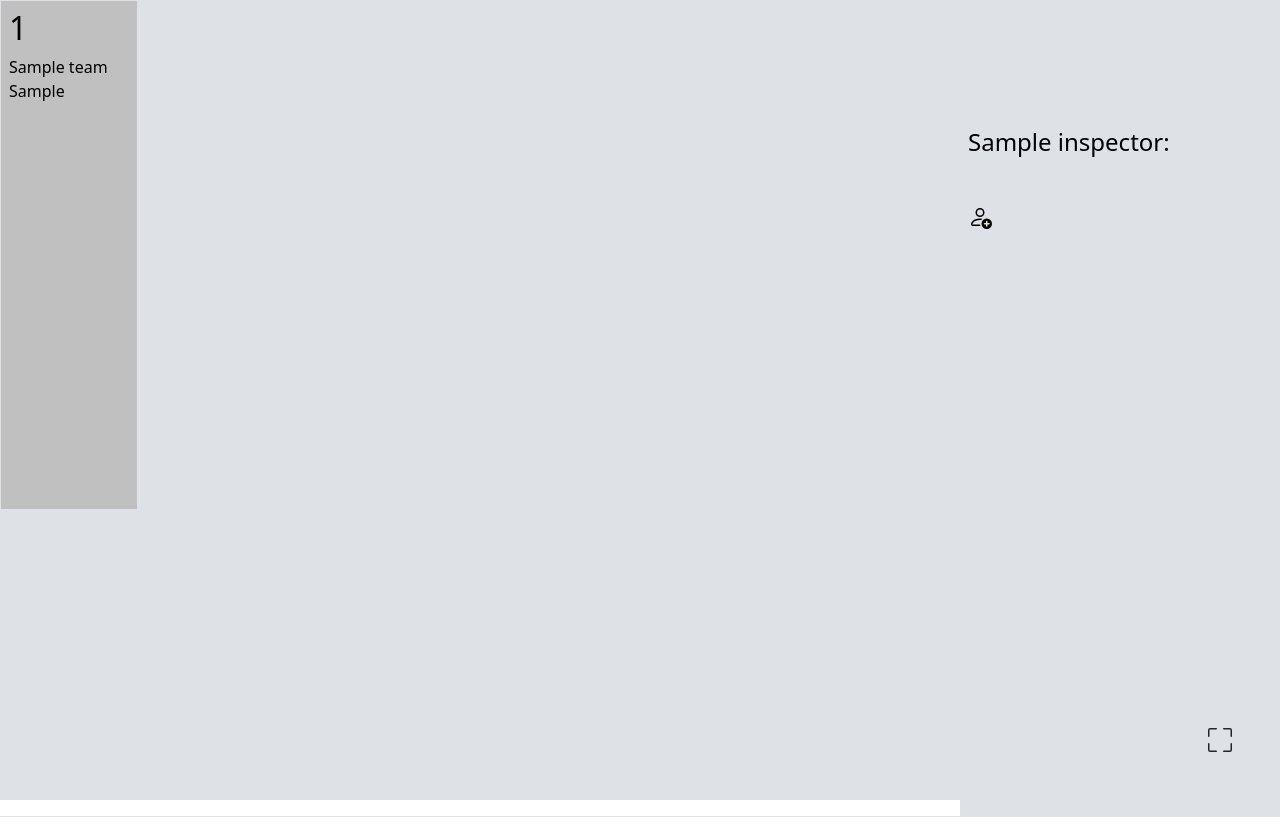
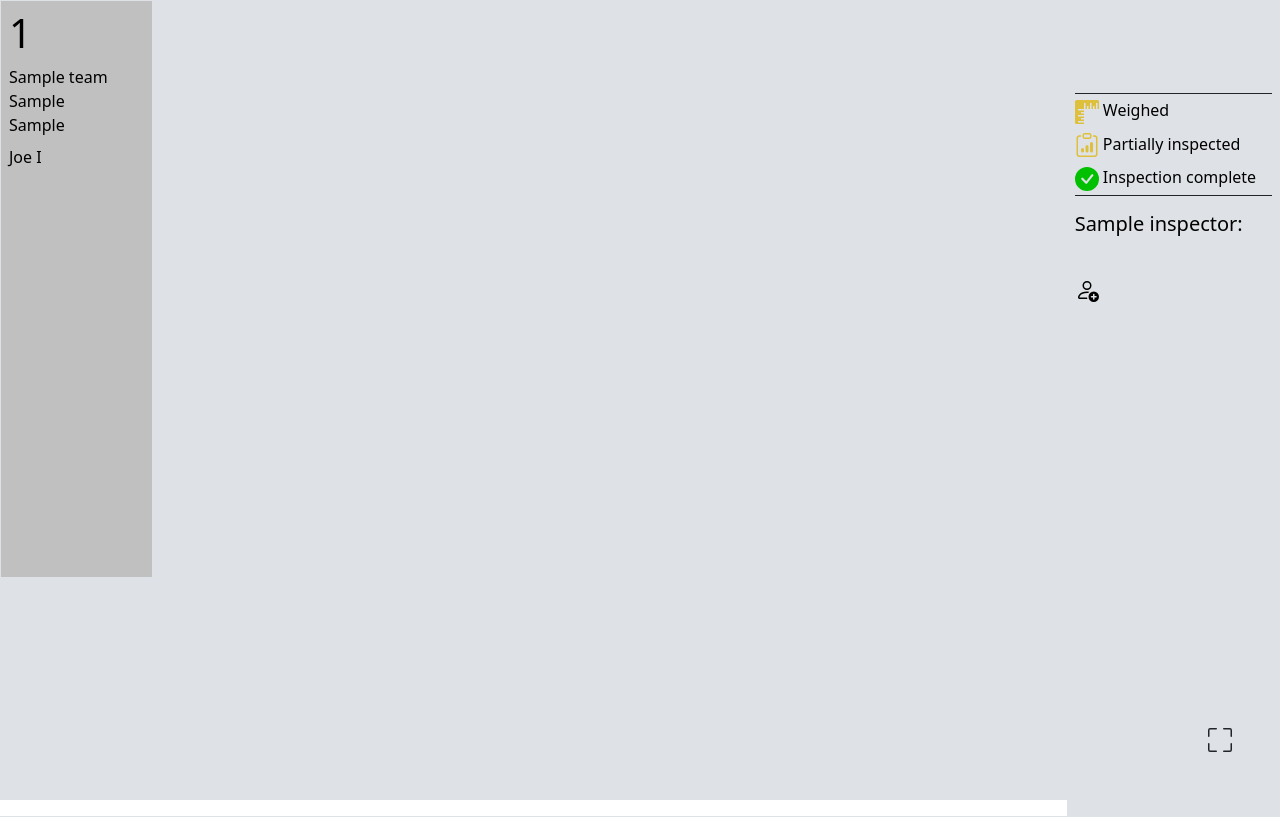
Before and after one commit to fovea1959/LRI-Jamboard, a Flask app: page / in a window 1280 px wide. Run offline with Flask 3, Linux system fonts and the light colour scheme; tables that the repository leaves empty hold one stand-in row (values such as "Sample post"); some libraries are stand-ins or nearby versions.

Commit message:
Right side screen real estate.

```diff
--- a/templates/index.html
+++ b/templates/index.html
@@ -50,7 +50,7 @@
 <div class="container p-0 m-0">
   <table class="table vh-100 vw-100" id="page-table">
     <tr>
-      <td class="p-0 m-0 col-9">
+      <td class="p-0 m-0 col-10">
         <table id="team-table" class="table table-bordered vh-100" style="table-layout: fixed;">
         {% for row in row_data %}
           <tr>
@@ -60,7 +60,7 @@
               <td class="x-lri-blank"></td>
             {% else %}
               <td id="t-{{team.number}}" class="x-lri-t- cm x-lri-team" data-team-number="{{team.number}}">
-                <div class="h2">
+                <div class="h1">
                   <span>
                     {{ team.number }}
                   </span>
@@ -85,7 +85,11 @@
                   <br/>
                   <span class="fs-6">{{ team.city }}</span>
                 </div>
-                <div class="pt-2 x-lri-status"></div>
+                <div>
+                  <span class="fs-6">{{ team.pit_location }}</span>
+                </div>
+                <div class="pt-2 x-lri-status d-none"></div>
+                <div class="pt-2 x-lri-inspector-names">Joe I</div>
               </td>
             {% endif %}
           {% endfor %}
@@ -93,24 +97,55 @@
         {% endfor %}
         </table>
       </td>
-      <td class="col-3 x-lri-blank">
+      <td class="col-2 x-lri-blank">
         <div>
-          <div id="time" class="h1 text-end">&nbsp;</div>
-          <div id="overall-status" class="h1 text-end">&nbsp;</div>
+          <div class="h2 text-end">
+            <span id="time">&nbsp;</span>
+            <br/>
+            <span id="overall-status">&nbsp;</span>
+          </div>
+
+          <div class="border-top border-bottom border-dark">
+            <div class="py-1">
+              <span class="partial-color">
+                <svg class="bi" width="24" height="24" fill="currentColor">
+                  <use xlink:href="/static/bootstrap-icons.svg#rulers"/>
+                </svg>
+              </span>
+              <span>Weighed</span>
+            </div>
+            <div class="py-1">
+              <span class="partial-color">
+                <svg class="bi" width="24" height="24" fill="currentColor">
+                  <use xlink:href="/static/bootstrap-icons.svg#clipboard-data"/>
+                </svg>
+              </span>
+              <span>Partially inspected</span>
+            </div>
+            <div class="py-1">
+              <span class="complete-color">
+                <svg class="bi" width="24" height="24" fill="currentColor">
+                  <use xlink:href="/static/bootstrap-icons.svg#check-circle-fill"/>
+                </svg>
+              </span>
+              <span>Inspection complete</span>
+            </div>
+          </div>
+
           <div id="inspectors">
           {% for i in inspectors %}
             <div id="i-{{ i.id }}" class="x-lri-inspector x-lri-i-available my-3" data-inspector-id="{{ i.id }}">
-              <div class="h4 m-0">{{ i.name }}:</div>
-              <div class="fs-5 x-lri-status">&nbsp;</div>
+              <div class="h5 m-0">{{ i.name }}:</div>
+              <div class="fs-6 x-lri-status">&nbsp;</div>
             </div>
           {% endfor %}
+          </div>
           <div>
             <span id="add-inspector-icon">
               <svg class="bi" width="24" height="24" fill="currentColor">
                 <use xlink:href="/static/bootstrap-icons.svg#person-add"/>
               </svg>
             </span>
-            </div>
           </div>
         </div>
       </td>
@@ -451,7 +486,7 @@ $(document).ready(function() {
     console.log('inspectors', msg);
     $.each(msg, function( index, inspector ) {
       var inspector_id = inspector.id.toString();
-      $('#i-' + inspector_id).data('o', inspector)
+      $('#i-' + inspector_id).data('o', inspector);
       // $('#i-' + inspector_id + '-box').text(JSON.stringify(inspector));
       $('#i-' + inspector_id).attr('data-o', JSON.stringify(inspector));
 
```
Lines whose indentation alone changed are shown as unchanged.
